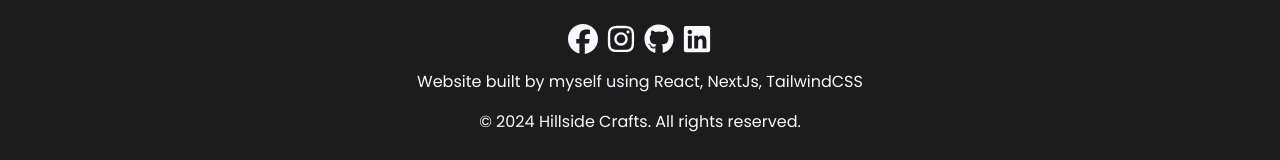
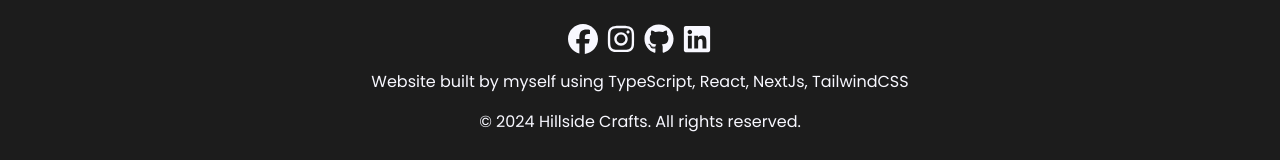
Before and after one commit to davidhill94/David-Hill-Portfolio, a Next.js app in the folder david-hill-portfolio/: page / in a window 1280 px wide. Shown: the part 3807-3967 px from the top of the page. Built offline with nearby package versions, Linux system fonts and the light colour scheme.

Commit message:
text change

```diff
--- a/david-hill-portfolio/app/components/footer.tsx
+++ b/david-hill-portfolio/app/components/footer.tsx
@@ -5,7 +5,7 @@ const Footer = () => {
     <div className="w-full h-48 py-sectionH sm:py=sectionHSm xl:py=sectionHXl flex flex-col items-center justify-center gap-4 text-secondary relative">
         <hr className="absolute top-0 w-1/2 mx-1/2 text-tertiary h-4 cursor-pointer"></hr>
         <Social large />
-        <p>Website built by myself using React, NextJs, TailwindCSS</p>
+        <p>Website built by myself using TypeScript, React, NextJs, TailwindCSS</p>
         <p>&copy; {new Date().getFullYear()} Hillside Crafts. All rights reserved.</p>
     </div>
     );
```
